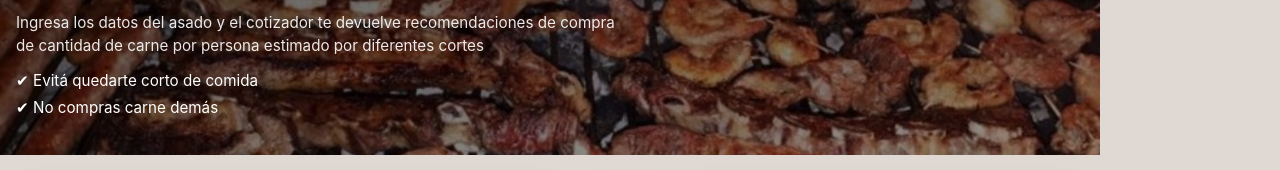
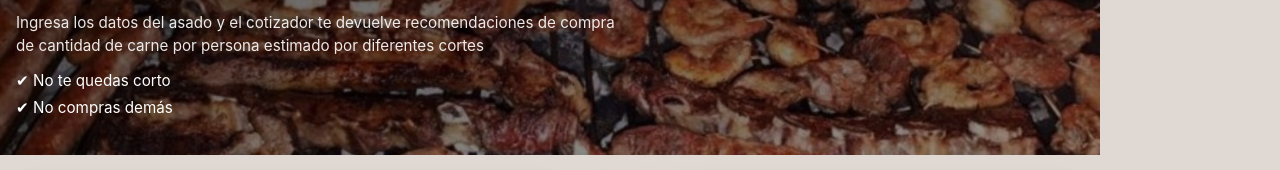
Before and after one commit to agusdinax/untref-cotizador, a React (Vite) app: page / in a window 1280 px wide. Shown: the part 179-349 px from the top of the page. Built offline with nearby package versions, Linux system fonts and the light colour scheme; the HTML template or start-up script is replaced by a standard one.

Commit message:
-avances

```diff
--- a/src/components/HeaderCotizador.jsx
+++ b/src/components/HeaderCotizador.jsx
@@ -16,8 +16,8 @@ const HeaderCotizador = ({
             {descripcion}
           </p>
           <ul className="header-cotizador-lista">
-            <li>✔ Evitá quedarte corto de comida</li>
-            <li>✔ No compras carne demás</li>
+            <li>✔ No te quedas corto</li>
+            <li>✔ No compras demás</li>
           </ul>
         </div>
       </div>
```
